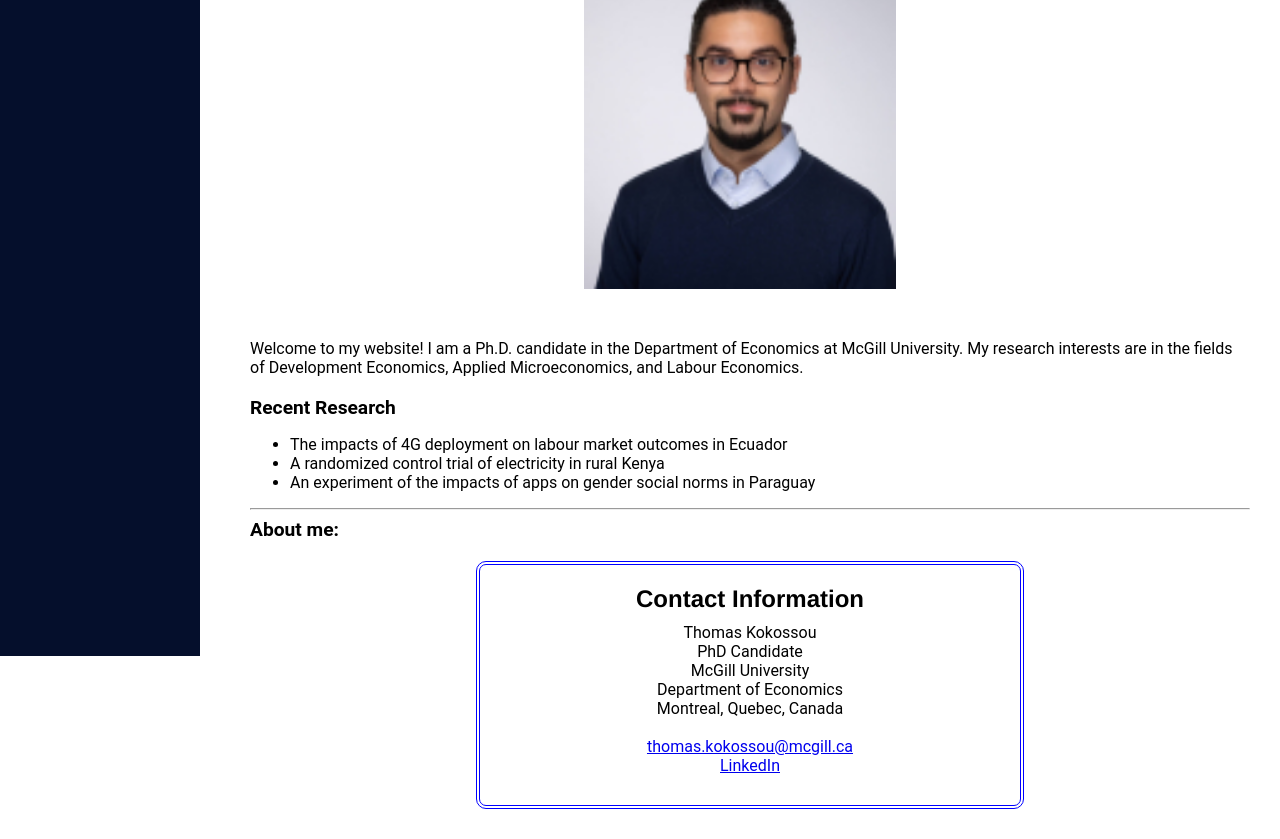
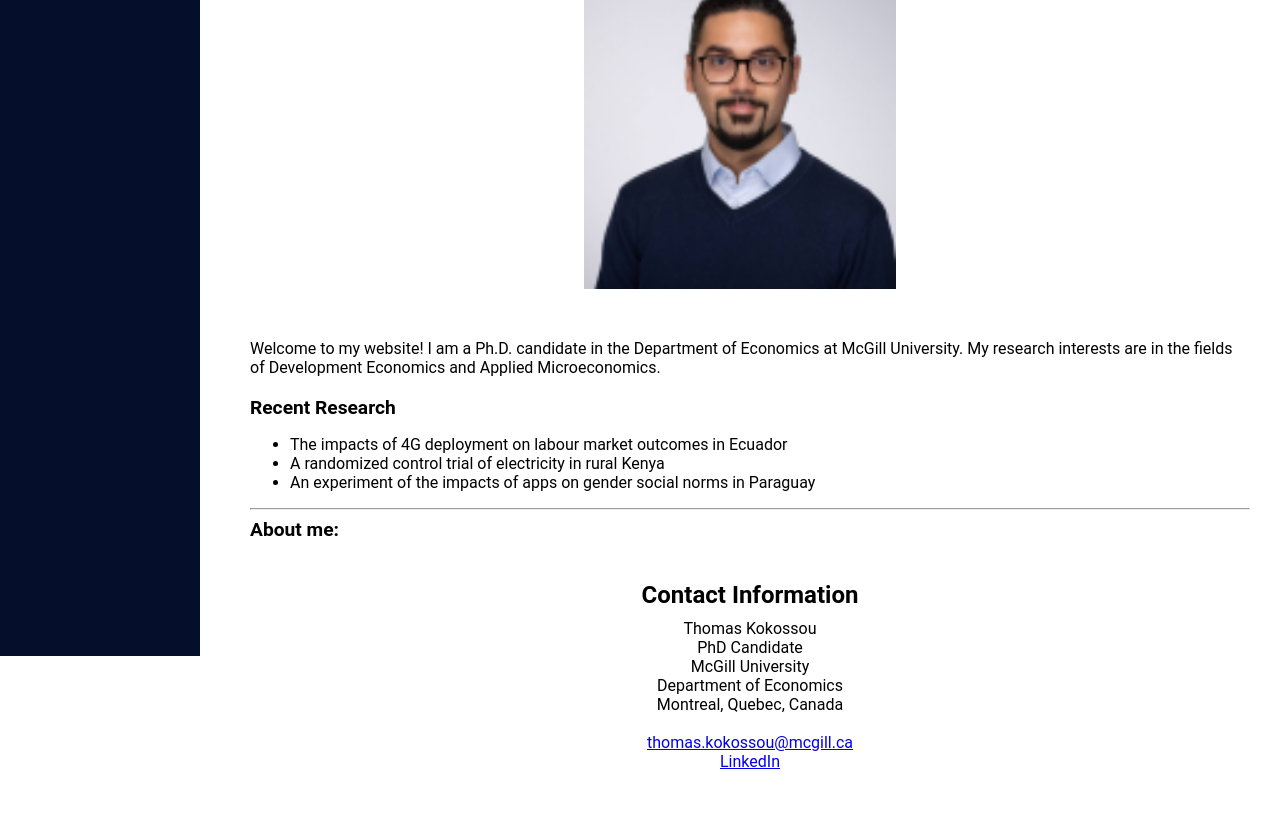
Before and after one commit to thomaskokossou/thomaskokossou.github.io, a plain HTML site: page index.html in a window 1280 px wide. Shown: the part 144-983 px from the top of the page. Drawn offline with Linux system fonts and the light colour scheme.

Commit message:
Update index.html

```diff
--- a/index.html
+++ b/index.html
@@ -65,7 +65,7 @@
     <div class="container">
       <div class="row">
         <div class="col-md-8">
-          <p>Welcome to my website! I am a Ph.D. candidate in the Department of Economics at McGill University. My research interests are in the fields of Development Economics, Applied Microeconomics, and Labour Economics. <br><br>
+          <p>Welcome to my website! I am a Ph.D. candidate in the Department of Economics at McGill University. My research interests are in the fields of Development Economics and Applied Microeconomics. <br><br>
             <big><b>Recent Research</b></big><br>
             <ul>
               <li>The impacts of 4G deployment on labour market outcomes in Ecuador</li>
@@ -79,8 +79,8 @@
 
         <!-- Contact Info on the Sidebar -->
         <div class="col-md-4">
-          <div style="border: 4px double blue; padding: 20px; text-align: center; margin-top: 20px; background-color: #FFFFFF; width: 50%; margin-left: auto; margin-right: auto; border-radius: 10px;">
-            <div style="font-family: 'Helvetica', serif; font-size: 24px;"><b>Contact Information</b></div>
+          <div style="border: 4px solid 050f2c; padding: 20px; text-align: center; margin-top: 20px; background-color: #FFFFFF; width: 50%; margin-left: auto; margin-right: auto; border-radius: 10px;">
+            <div style="font-family: 'Roboto', serif; font-size: 24px;"><b>Contact Information</b></div>
             <p style="margin: 10px 0;"> <!-- Moved style to the correct position -->
               Thomas Kokossou<br>
               PhD Candidate<br>
```
